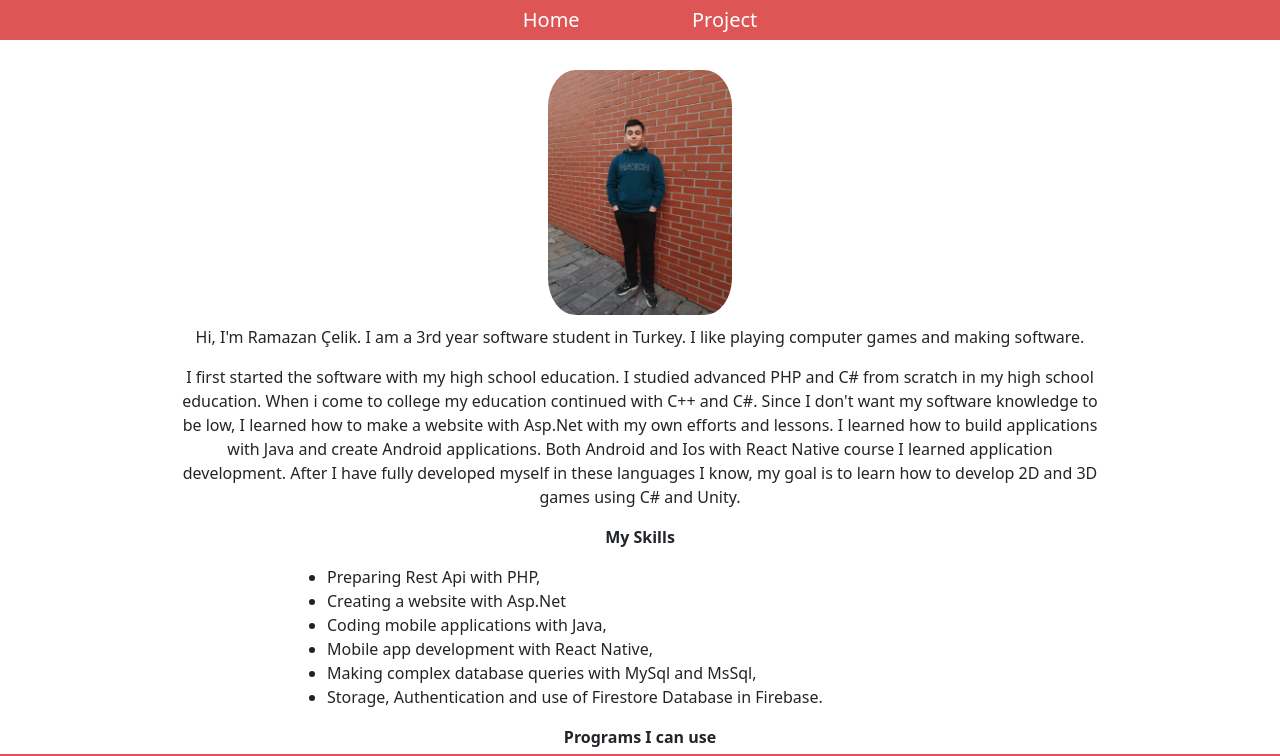
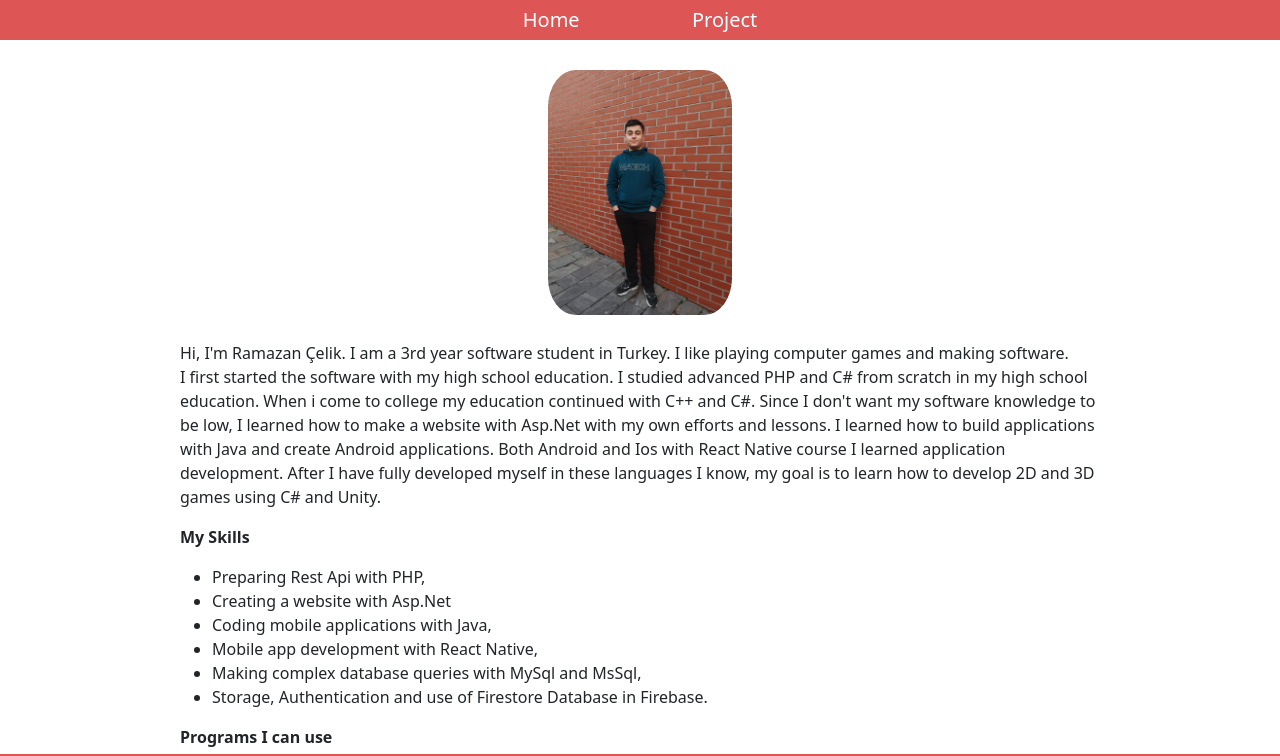
Before and after one commit to ramazann44/ramazann44.github.io, a plain HTML site: page index.html in a window 1280 px wide. Shown: the top 756 px of the page. Drawn offline with nearby package versions, Linux system fonts and the light colour scheme.

Commit message:
Add files via upload

```diff
--- a/index.html
+++ b/index.html
@@ -31,10 +31,14 @@
 
         <img src="assest/images/ben.jpeg">
         <p>
+
+
+
+        </p>
+
+        <p>
             Hi, I'm Ramazan Çelik. I am a 3rd year software student in Turkey.
-            I like playing computer games and making software.
-        </p>
-        <p>
+            I like playing computer games and making software.<br />
             I first started the software with my high school education.
             I studied advanced PHP and C# from scratch in my high school education.
             When i come to college my education continued with C++ and C#.
@@ -44,9 +48,13 @@
             Both Android and Ios with React Native course I learned application development.
             After I have fully developed myself in these languages I know,
             my goal is to learn how to develop 2D and 3D games using C# and Unity.
+
         </p>
+
+        <b>My Skills</b>
+
         <p>
-            <b>My Skills</b>
+
             <ul>
                 <li>Preparing Rest Api with PHP,</li>
                 <li>Creating a website with Asp.Net</li>
@@ -57,8 +65,10 @@
             </ul>
 
         </p>
+
+        <b>Programs I can use</b>
+
         <p>
-            <b>Programs I can use</b>
 
             <ul>
                 <li>Visual Studio Code,</li>
--- a/style.css
+++ b/style.css
@@ -19,7 +19,6 @@
 
         .midBanner{
             padding: 20px;
-            text-align: center;
             width: 75%;
             margin-left: 12.5%;
             margin-right: 12.5%;
@@ -30,14 +29,21 @@
             height: 20%;
             border-radius: 15%;
             margin-bottom: 10px;
+            margin-left: 40%;
+            margin-right: 40%;
         }
 
         .midBanner p{
             width: 100%;
         }
+
+        .midBanner b{
+            width: 100%;
+            text-align: left;
+        }
+
         .midBanner ul{
             text-align: left;
-            margin-left: 12.5%;
             margin-right: 12.5%;
         }
 
```
